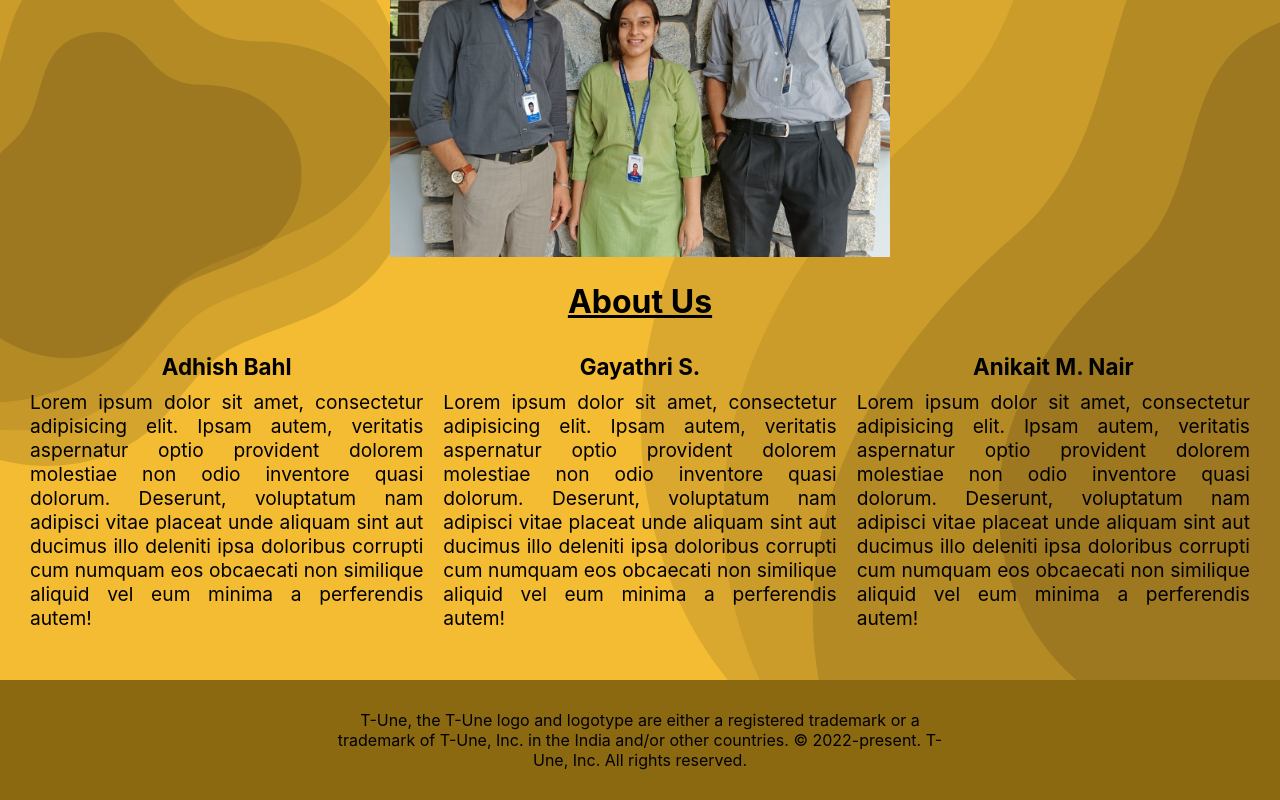
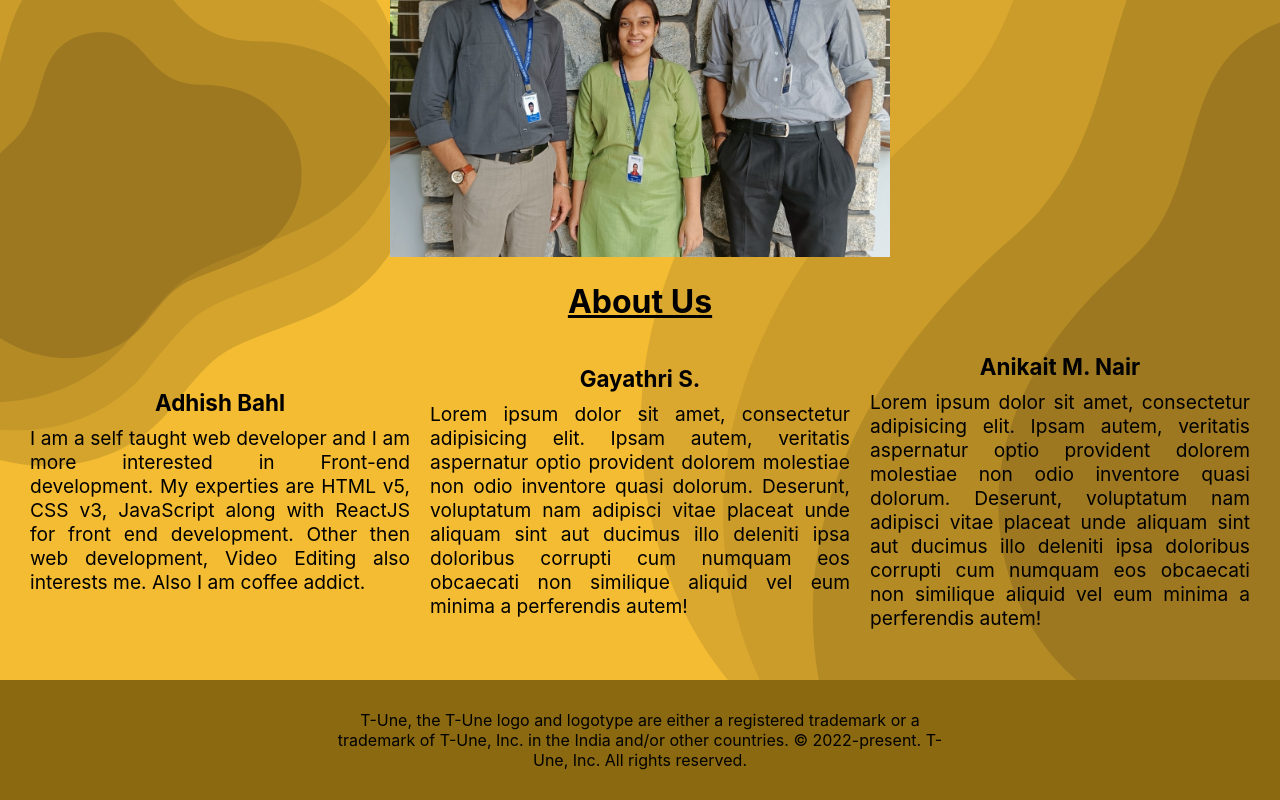
Before and after one commit to adhish-bahl/T-Une, a React (Create React App) app: page /ourteam in a window 1280 px wide. Shown: the part 552-1352 px from the top of the page. Built offline with nearby package versions, Linux system fonts and the light colour scheme.

Commit message:
axios added

```diff
--- a/package.json
+++ b/package.json
@@ -11,6 +11,7 @@
     "@testing-library/jest-dom": "^5.16.1",
     "@testing-library/react": "^12.1.2",
     "@testing-library/user-event": "^13.5.0",
+    "axios": "^0.26.1",
     "react": "^17.0.2",
     "react-dom": "^17.0.2",
     "react-router-dom": "^5.2.0",
--- a/src/HomePage.js
+++ b/src/HomePage.js
@@ -1,9 +1,51 @@
-import React from 'react';
-import "./HomePage.css"
+import React, {useState, useEffect} from 'react';
+import "./HomePage.css";
 import NewsComponent from './NewsComponent';
 import NewsComponent3 from './NewsComponent3';
+import axiosbaseurl from './axiosbaseurl';
+import axios from 'axios';
+
+
+
 
 function HomePage() {
+
+  const [data, setdata] = useState([]);
+
+
+  useEffect(() => {
+
+    async function fetchData() {
+      const request = await axiosbaseurl.get("GetSalesData.php");
+      console.log(request.data[0]);
+      // setdata(data = request);
+      return request;
+    }
+    fetchData();
+  }, [data]);
+
+
+
+
+// componentDidMount() {
+//     axios.get('http://localhost/DBMS%20Project/GetSalesData.php')
+//     .then(res =>
+//     {
+//       this.setState({data: res.data});
+//     });
+//   };
+
+
+
+//   useEffect(() => {
+//     axios.get('http://localhost/DBMS%20Project/GetSalesData.php')
+//         .then(response => setTotalReactPackages(response.data.total));
+// }, []);
+// console.log(data);
+
+
+
+
   return(
     <div className='homeContainer'>
         <NewsComponent />
--- a/src/NewsComponent3.js
+++ b/src/NewsComponent3.js
@@ -19,7 +19,7 @@ function NewsComponent3() {
         </div>
     </div>
     <div className="newsLower">
-        <span className="likeButton" className="likeIcon"><img src={like} alt="like" /></span>
+        <span className="likeButton likeIcon"><img src={like} alt="like" /></span>
         <span className="likeCounter">10</span>
         <span className="share">
             <img src={share} alt="shareIcon" />
--- a/src/Team.css
+++ b/src/Team.css
@@ -16,13 +16,17 @@
     text-decoration: underline;
 }
 
-.information, .information div {
-    display: flex;
-    align-items: center;
-    justify-content: center;
+.information{
+    display: grid;
+    grid-template-columns: 1fr 1fr 1fr;
+    /* align-items: center; */
+    /* justify-content: center; */
 }
 
 .information div {
+    display: flex;
+    justify-content: center;
+    align-items: center ;
     flex-direction: column;
 }
 
--- a/src/Team.js
+++ b/src/Team.js
@@ -13,7 +13,8 @@ function Team() {
             <div className="information">
                 <div className="left">
                     <div className="name">Adhish Bahl</div>
-                    <div className="intro">Lorem ipsum dolor sit amet, consectetur adipisicing elit. Ipsam autem, veritatis aspernatur optio provident dolorem molestiae non odio inventore quasi dolorum. Deserunt, voluptatum nam adipisci vitae placeat unde aliquam sint aut ducimus illo deleniti ipsa doloribus corrupti cum numquam eos obcaecati non similique aliquid vel eum minima a perferendis autem!</div>
+                    <div className="intro">I am a self taught web developer and I am more interested in Front-end development. My experties are HTML v5, CSS v3, JavaScript along with ReactJS for front end development. Other then web development, Video Editing also interests me. Also I am coffee addict.
+                    </div>
                 </div>
                 <div className="center">
                     <div className="name">Gayathri S.</div>
--- /dev/null
+++ b/src/axiosbaseurl.js
@@ -0,0 +1,11 @@
+import axios from "axios";
+
+const instance = axios.create (
+    {
+        baseURL: "http://localhost/DBMS%20Project/",
+    }
+);
+
+// instance.get("")
+
+export default instance;
```
Also changed, not shown: 1 other file (tests, documents, lock files or other folders).
